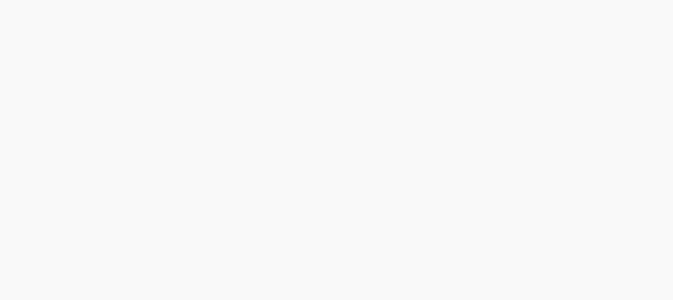
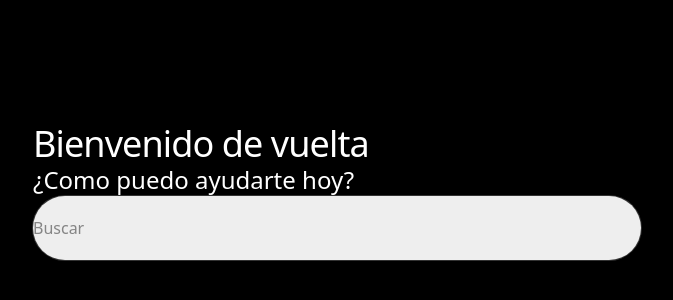
Before and after one commit to spricew/keidot-chatbot-front, a Next.js app: page / in a window 1280 px wide. Shown: the part 208-508 px from the top of the page, without its empty margins (303-976 px from the left). Built offline with nearby package versions, Linux system fonts and the light colour scheme; a web font is replaced by a local one.

Commit message:
feat: initial page structure added

```diff
--- a/app/page.tsx
+++ b/app/page.tsx
@@ -2,7 +2,14 @@ import Image from "next/image";
 
 export default function Home() {
   return (
-    <div className="">
+    <div className="flex w-full h-screen justify-center items-center bg-black">
+      <div className="w-1/2 h-full flex flex-col justify-center p-4">
+        <h1 className="text-white text-4xl tracking-tight">Bienvenido de vuelta</h1>
+        <h1 className="text-white text-2xl">¿Como puedo ayudarte hoy?</h1>
+
+        <input type="text" placeholder="Buscar"
+         className="flex items-center justify-center w-full h-16 rounded-full bg-surface-container ring ring-white/20" />
+      </div>
 
     </div>
   );
```
